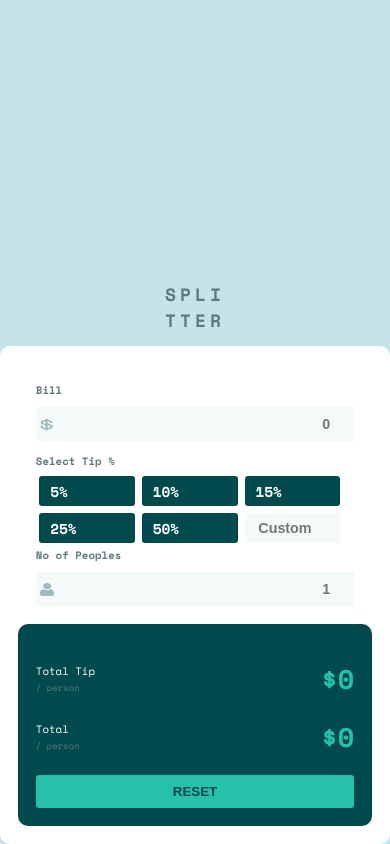
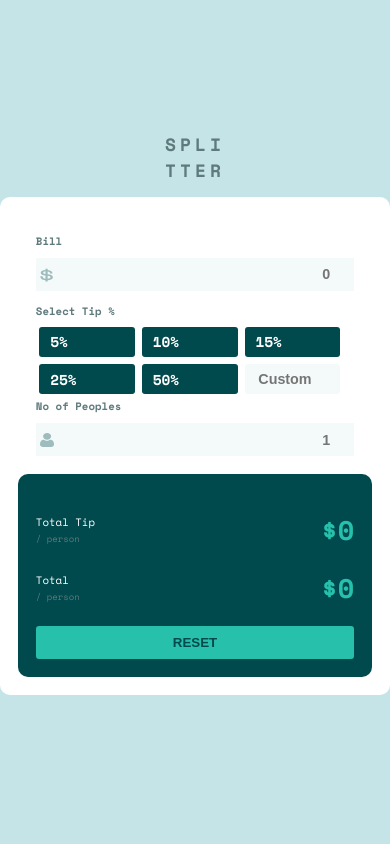
Before and after one commit to AhmedKhatri510/tip-calculator, a website: page index.html in a window 390 px wide. Drawn offline with nearby package versions, Linux system fonts and the light colour scheme.

Commit message:
fixed the view

```diff
--- a/style.css
+++ b/style.css
@@ -231,10 +231,14 @@ img {
   }
 
   .main {
-    justify-content: flex-end;
+    justify-content: center;
+  }
+
+  .heading {
   }
 
   .container {
     flex-direction: column;
+    margin-bottom: -5rem;
   }
 }
```
